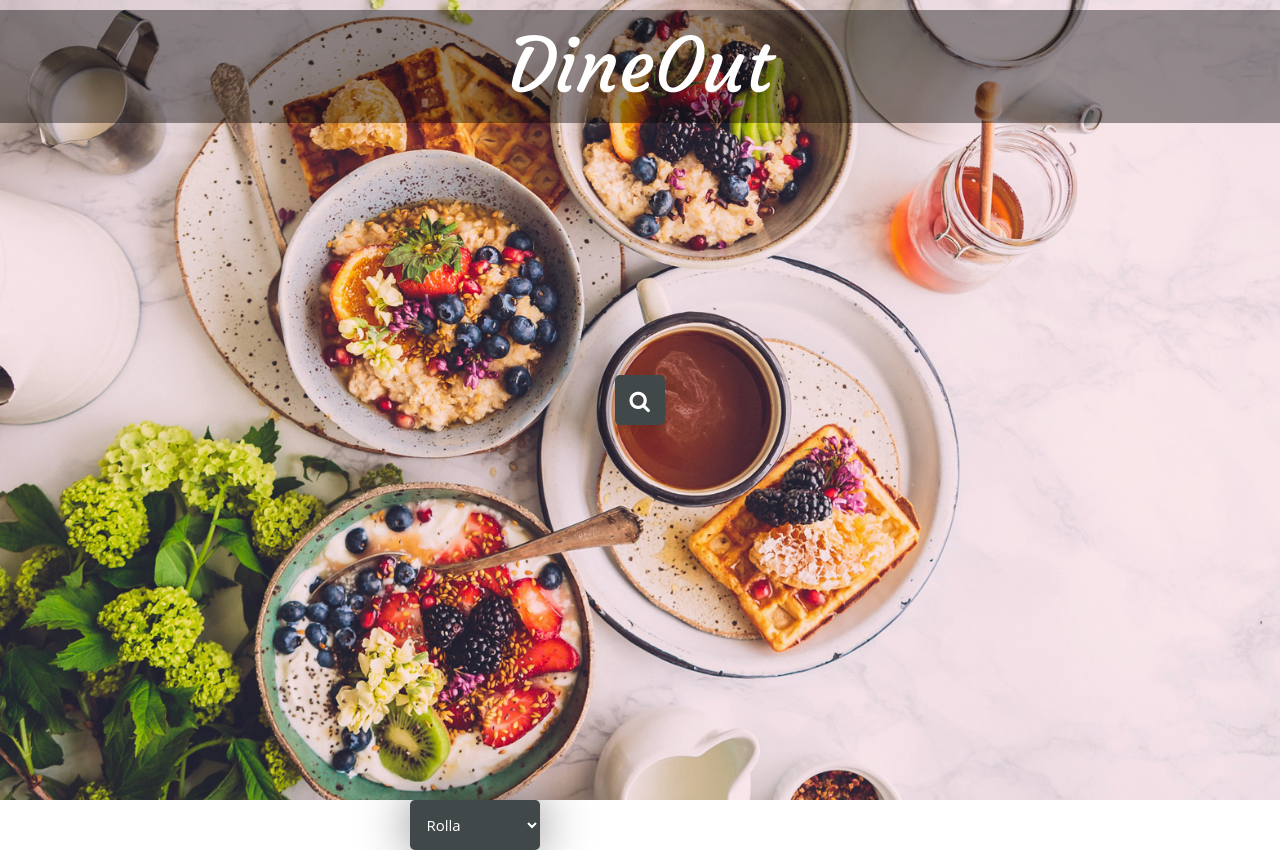
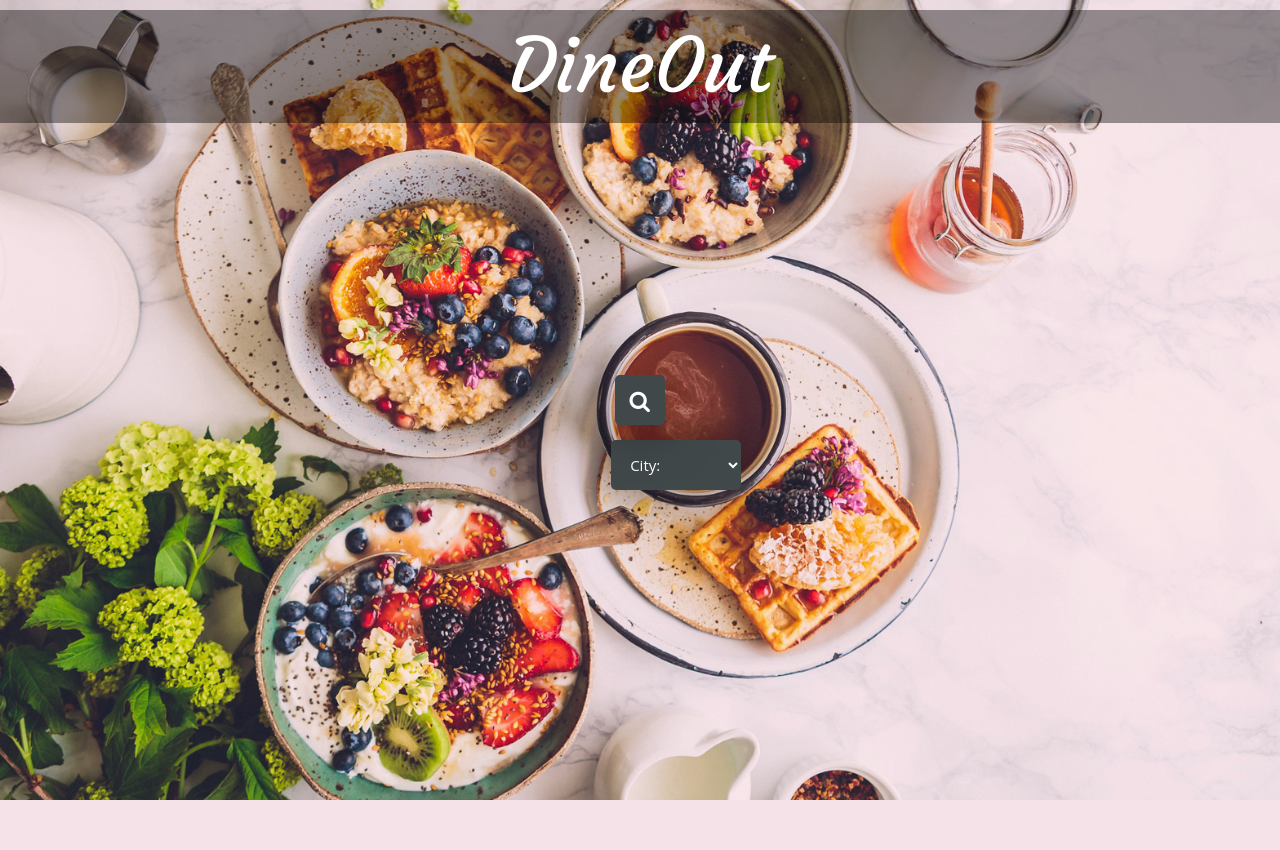
Before and after one commit to ShamWow53/DinO, a Flask app: page / in a window 1280 px wide. After the commit the page ends 800 px from the top, so only its background shows below. Run offline with Flask 2, Linux system fonts and the light colour scheme; some libraries are stand-ins or nearby versions.

Commit message:
Final touches

```diff
--- a/templates/DinO.html
+++ b/templates/DinO.html
@@ -7,7 +7,7 @@
 <link href="https://fonts.googleapis.com/css?family=Courgette" rel="stylesheet">
 <link rel="stylesheet" href="https://maxcdn.bootstrapcdn.com/font-awesome/4.7.0/css/font-awesome.min.css">
 <!-- <link rel="stylesheet" type="text/css" href="{{ url_for('static',filename='css/style.css') }}"> -->
-
+<link href="https://fonts.googleapis.com/css?family=Pacifico" rel="stylesheet">
 <style>
   body {font-family: 'Courgette', cursive;}
   .w3-row img {margin-bottom: -8px}
@@ -37,24 +37,41 @@
 </div>
 
 
-  <link rel="stylesheet" href="https://maxcdn.bootstrapcdn.com/font-awesome/4.7.0/css/font-awesome.min.css">
+<!-- <nav role="navigation">
+<ul>
+  <li><a href="#">City:</a></li>
+    <ul>
+      <li><a value="6777" href="#">Rolla</li>
+      <li><a value="844" href="#">St. Louis</li>
+      <li><a value="280" href="#">New York City</li>
+      <li><a value="850" href="#">Springfield</li>
+    </ul>
+</ul>
+</nav> -->
 
-<select id="City">
-  <option value="6777">Rolla</option>
-  <option value="844">St. Louis</option>
-</select>
+<link rel="stylesheet" href="https://maxcdn.bootstrapcdn.com/font-awesome/4.7.0/css/font-awesome.min.css">
+<div class="wrap">
+  <div class="containers">
+    <select id="City">
+      <option value="\0"><b>City:</b></option>
+      <option value="6777">Rolla</option>
+      <option value="844">St. Louis</option>
+      <option value="280">New York City</option>
+      <option value="850">Springfield</option>
+    </select>
+  </div>
+</div>
 
 <div class="wrapper">
   <div class="container">
-    <!-- <form action="search"> -->
-      <input type="text" class="input" placeholder="Search Cities" autocomplete="on" formaction="https://developers.zomato.com/api/v2.1/categories" id="mySearch">
-    <!-- </form> -->
+      <input type="text" class="input" placeholder="Search Cuisines" autocomplete="off" formaction="https://developers.zomato.com/api/v2.1/categories" id="mySearch">
     <i class="fa fa-search" aria-hidden="true"></i>
   </div>
 </div>
 
-<div id="data">
-
+<div class="positioning">
+  <div id="data">
+  </div>
 </div>
 
 <script src='https://cdnjs.cloudflare.com/ajax/libs/jquery/3.2.1/jquery.min.js'></script>
@@ -65,5 +82,4 @@
 
 
 </body>
-
 </html>
```
